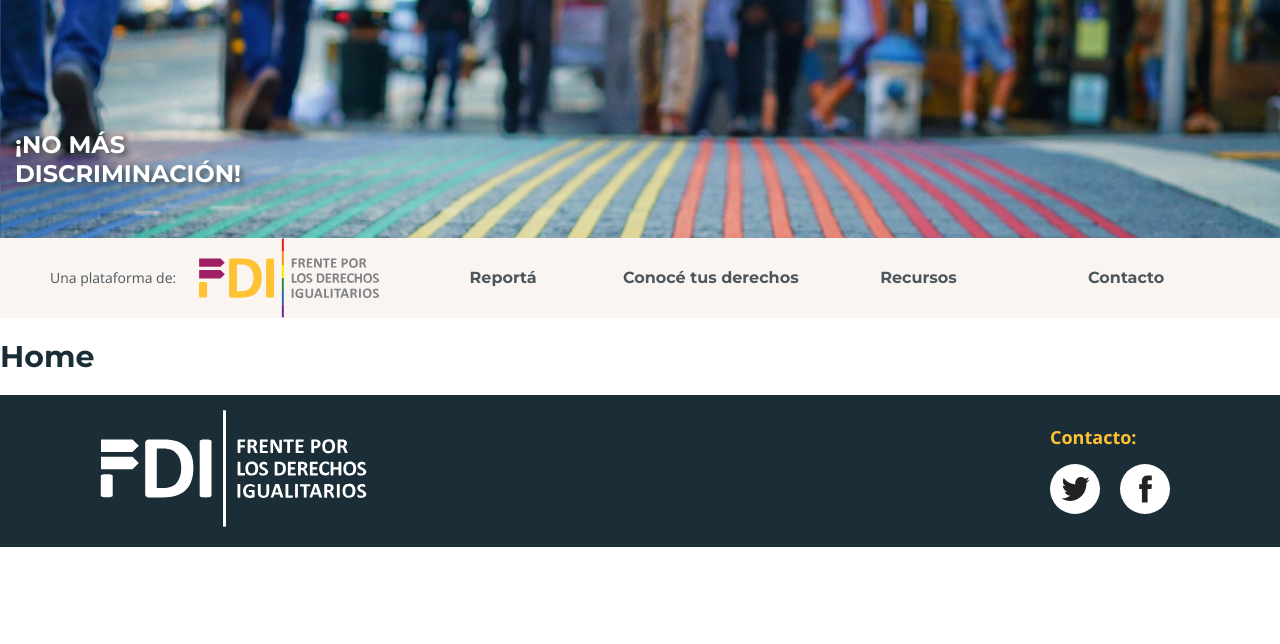
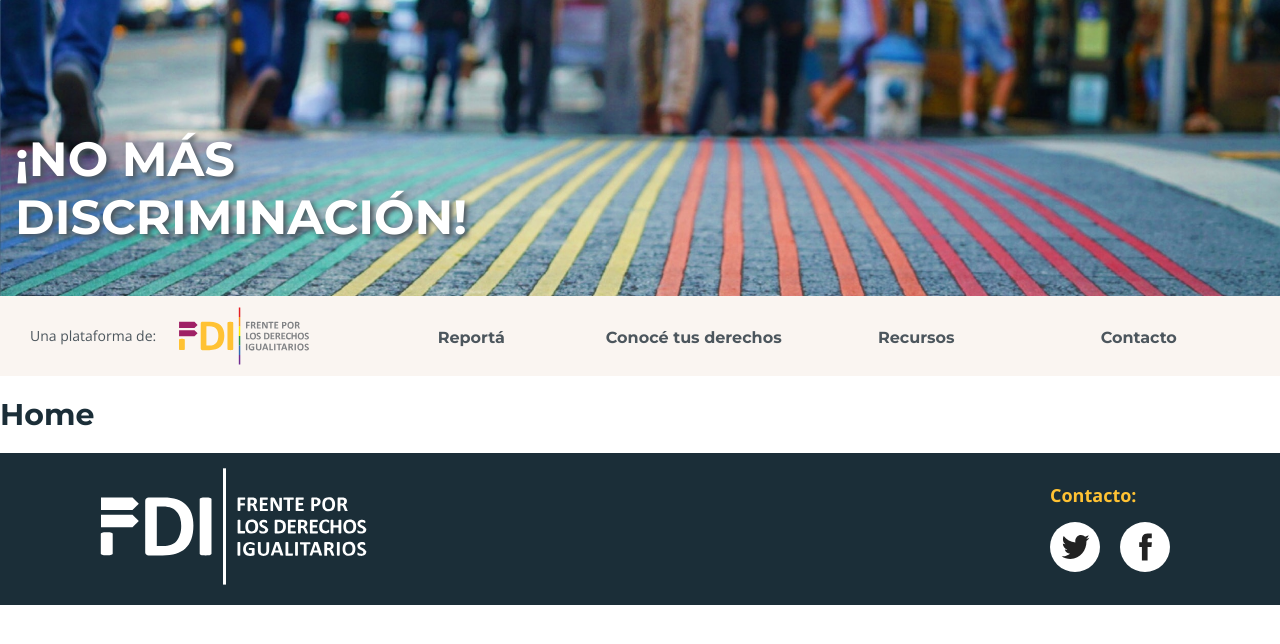
Before and after one commit to ManatiCR/fdi-front, a Vue app: page / in a window 1280 px wide. Shown: the top 644 px of the page. Built offline with nearby package versions, Linux system fonts and the light colour scheme.

Commit message:
FDI-4: Minor styles fixes.

```diff
--- a/src/App.vue
+++ b/src/App.vue
@@ -1,7 +1,9 @@
 <template>
   <div id="app">
     <header class="site-header">
-      <h1 class="site-header-title">¡NO MÁS DISCRIMINACIÓN!</h1>
+      <router-link class="site-header-title-link":to="{ name: 'home'}">
+        <h1 class="site-header-title">¡NO MÁS DISCRIMINACIÓN!</h1>
+      </router-link>
       <nav class="site-header__nav">
         <div class="site-header__logo-wrapper">
           <p>Una plataforma de:</p>
@@ -9,16 +11,16 @@
         </div>
         <h3 @click="siteHeaderMenuToggle = !siteHeaderMenuToggle" class="site-header__menu-toggle">Menu</h3>
         <ul :class="{'site-header__menu--collapsed': siteHeaderMenuToggle}" class="site-header__menu-list">
-          <li>
+          <li @click="siteHeaderMenuToggle = !siteHeaderMenuToggle">
             <router-link active-class="site-header__menu-item--active" class="site-header__menu-item" :to="{ name: 'reporte'}">Reportá</router-link>
           </li>
-          <li>
+          <li @click="siteHeaderMenuToggle = !siteHeaderMenuToggle">
             <router-link active-class="site-header__menu-item--active" class="site-header__menu-item" :to="{ name: 'derechos'}">Conocé tus derechos</router-link>
           </li>
-          <li>
+          <li @click="siteHeaderMenuToggle = !siteHeaderMenuToggle">
             <router-link active-class="site-header__menu-item--active" class="site-header__menu-item" :to="{ name: 'recursos'}">Recursos</router-link>
           </li>
-          <li>
+          <li @click="siteHeaderMenuToggle = !siteHeaderMenuToggle">
             <router-link active-class="site-header__menu-item--active" class="site-header__menu-item" :to="{ name: 'contacto'}">Contacto</router-link>
           </li>
         </ul>
@@ -222,13 +224,15 @@ li {
 }
 
 .site-header-title {
+  display: inline-block;
   padding: 130px 15px 20px 15px;
   text-shadow: 3px 3px 5px $text;
   margin: 0;
-  font-size: 2.4rem;
   color: #fff;
-  max-width: 200px;
+  max-width: 260px;
+  font-size: 3rem;
   @media (min-width: $bp-medium) {
+    font-size: 4.8rem;
     padding-bottom: 50px;
   }
 }
@@ -244,7 +248,7 @@ li {
     margin: 0;
   }
   @media (min-width: $bp-medium) {
-    padding: 0 50px;
+    padding: 0 30px;
     flex-wrap: nowrap;
     p {
       min-width: 139px;
@@ -268,10 +272,12 @@ li {
   @media (min-width: $bp-medium) {
     height: auto;
     width: auto;
+    max-width: 150px;
   }
 }
 
 .site-header__menu-toggle {
+  cursor: pointer;
   color: $text;
   background: $highlight2;
   text-align: center;
@@ -338,6 +344,10 @@ li {
   font-weight: 700;
   text-decoration: none;
   color: $text;
+  line-height: 1.5;
+  &:hover {
+    color: #262e3b;
+  }
 }
 
 .site-header__menu-item--active {
```
